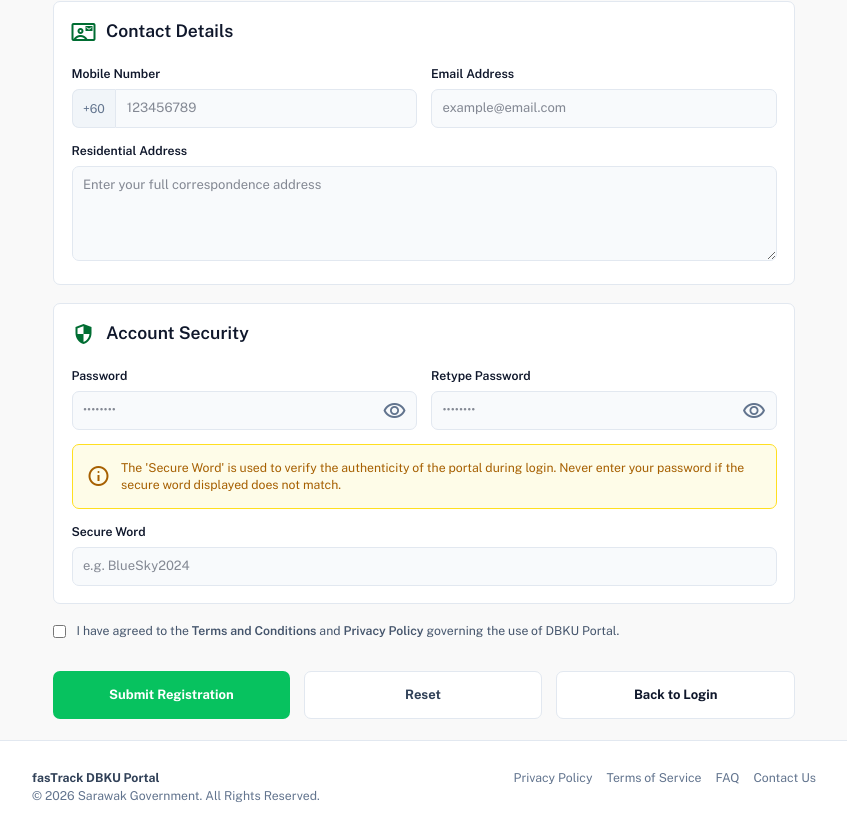
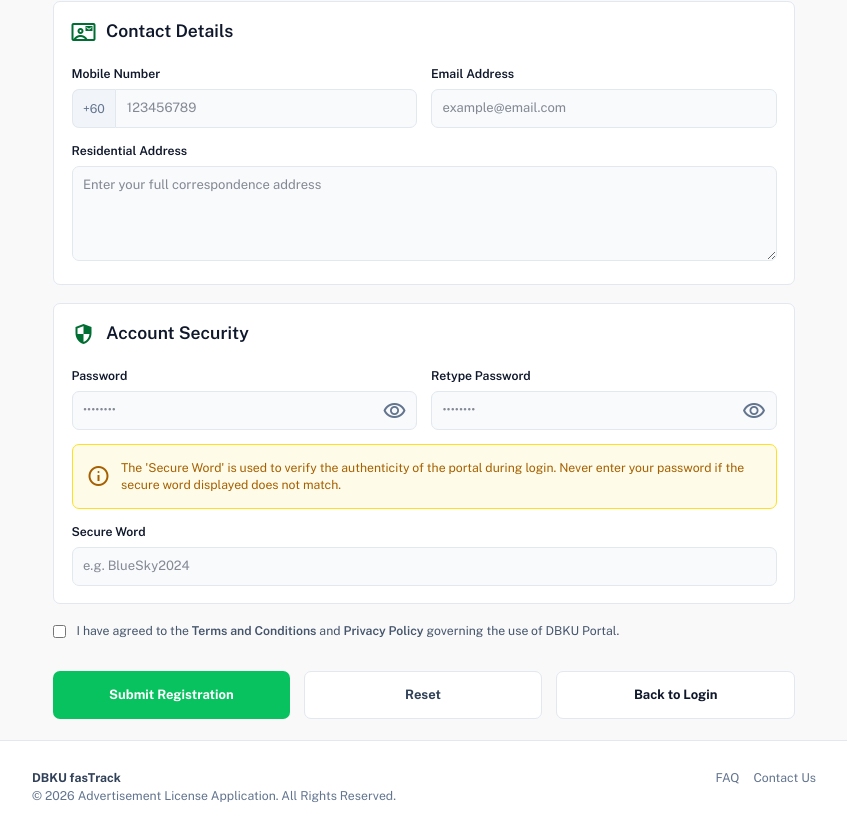
Before and after one commit to Amirul-url/dbku-fastrack, a React (Vite) app in the folder frontend/: page /register/malaysian in a window 1280 px wide. Shown: the part 448-1280 px from the top of the page, without its empty margins (216-1063 px from the left). Built offline with nearby package versions, Linux system fonts and the light colour scheme; no server answers.

Commit message:
Update registration footer copy

```diff
--- a/frontend/src/pages/auth/RegisterMalaysian.jsx
+++ b/frontend/src/pages/auth/RegisterMalaysian.jsx
@@ -350,13 +350,11 @@ function RegisterMalaysian() {
       <footer className="bg-white border-t border-slate-200 py-8 px-6">
         <div className="max-w-4xl mx-auto flex justify-between gap-4 text-sm text-slate-500">
           <div>
-            <p className="font-bold text-slate-700">fasTrack DBKU Portal</p>
-            <p>© 2026 Sarawak Government. All Rights Reserved.</p>
+            <p className="font-bold text-slate-700">DBKU fasTrack</p>
+            <p>© 2026 Advertisement License Application. All Rights Reserved.</p>
           </div>
 
           <div className="flex gap-4">
-            <a href="#">{t("auth.privacy")}</a>
-            <a href="#">{t("auth.termsService")}</a>
             <a href="#">{t("auth.faq")}</a>
             <a href="#">{t("auth.contactUs")}</a>
           </div>
```
